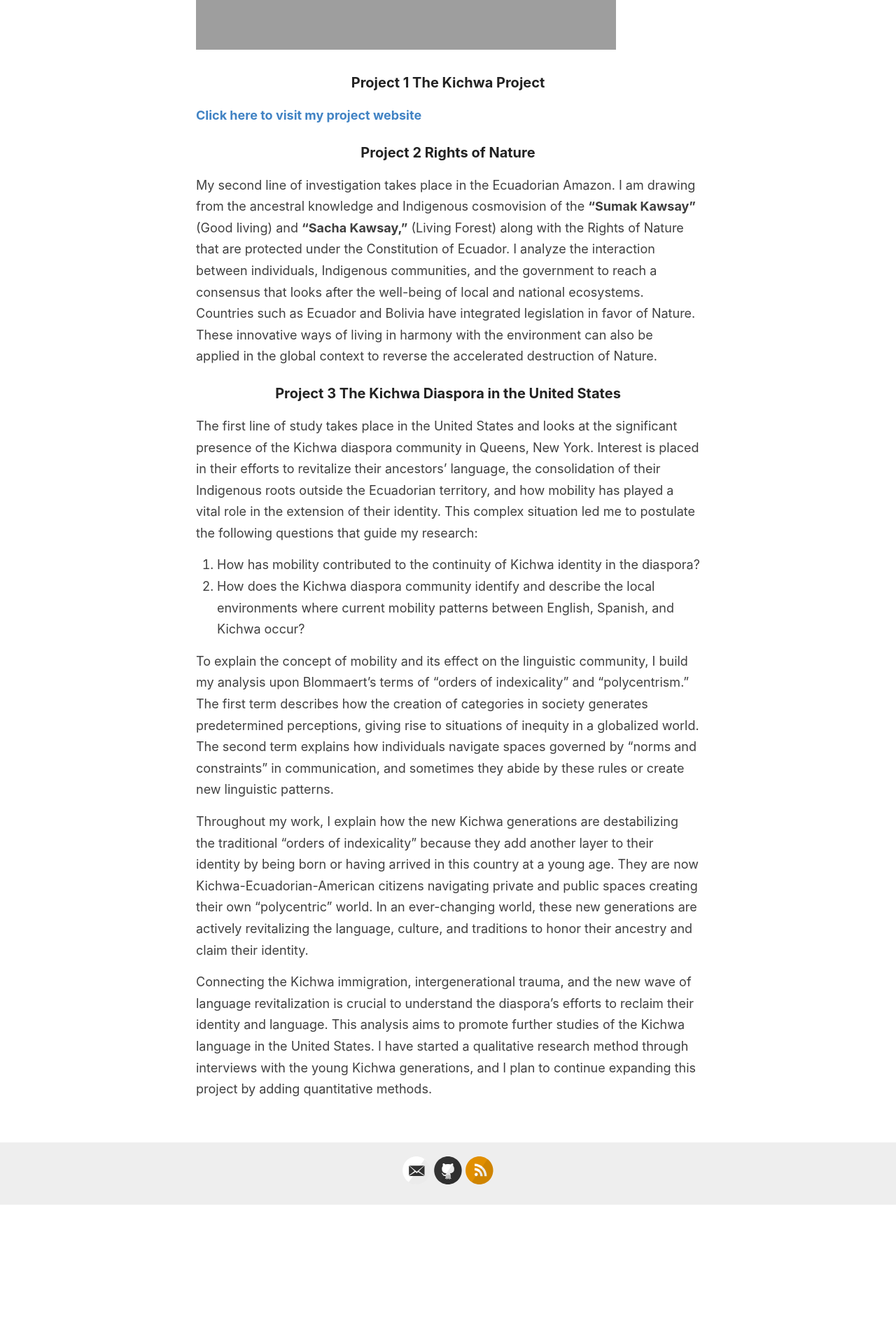
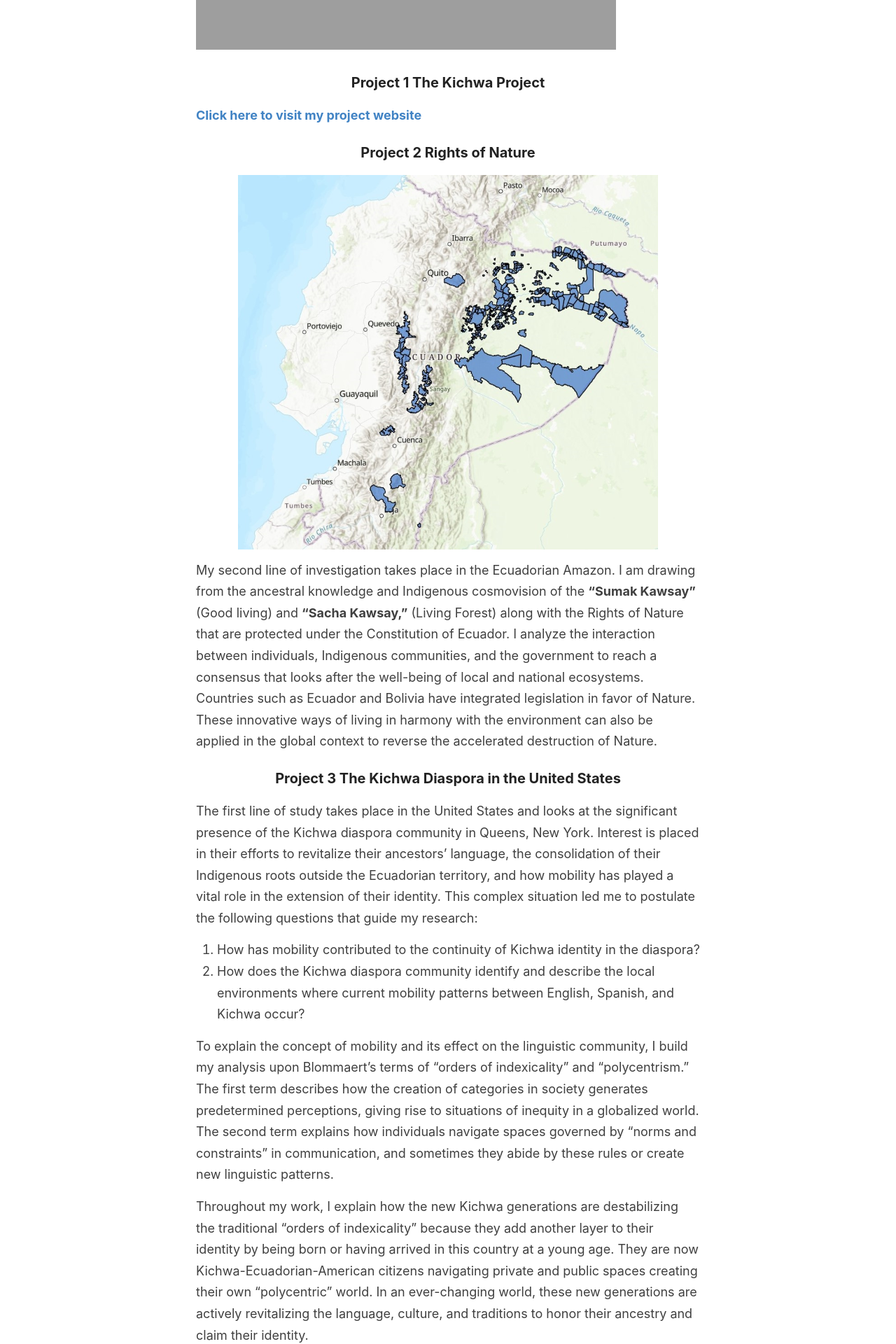
Before and after one commit to lulischmader/lulischmader.github.io, a Jekyll site: the page built from _pages/research-projects.md, in a window 1280 px wide. Shown: the part 474-2394 px from the top of the page at 70% size. Built offline with Jekyll 4.4.1, drawn with Linux system fonts in a browser that asks for light colours; before the commit the page ends 2195 px from its top, so only the background shows below that; grey boxes are pictures that could not be loaded.

Commit message:
Update research-projects.md

```diff
--- a/_pages/research-projects.md
+++ b/_pages/research-projects.md
@@ -19,6 +19,8 @@ permalink: /research-projects/
 
 ### **Project 2** Rights of Nature
 
+<img src="/images/Mapa_Territorios_Indigenas_Ecuador.png" alt="Ecuadorian Amazon" style="width:600px;height:535px;">
+
 > My second line of investigation takes place in the Ecuadorian Amazon. I am drawing from the ancestral knowledge and Indigenous cosmovision of the **“Sumak Kawsay”** (Good living) and **“Sacha Kawsay,”** (Living Forest) along with the Rights of Nature that are protected under the Constitution of Ecuador. I analyze the interaction between individuals, Indigenous communities, and the government to reach a consensus that looks after the well-being of local and national ecosystems. Countries such as Ecuador and Bolivia have integrated legislation in favor of Nature. These innovative ways of living in harmony with the environment can also be applied in the global context to reverse the accelerated destruction of Nature.
 
 ### **Project 3** The Kichwa Diaspora in the United States
```
